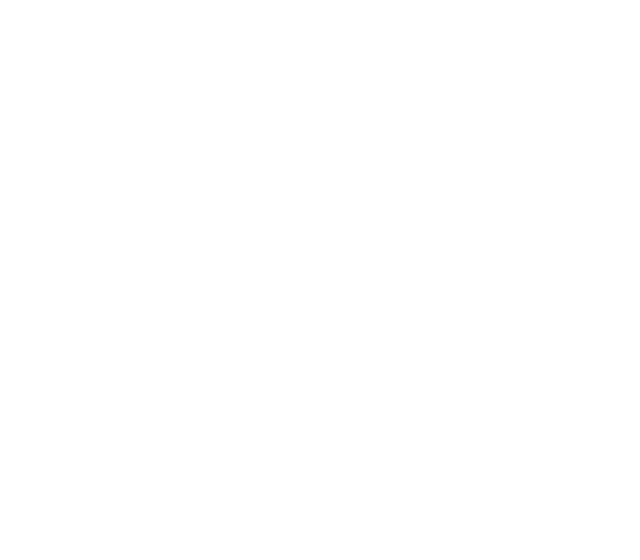
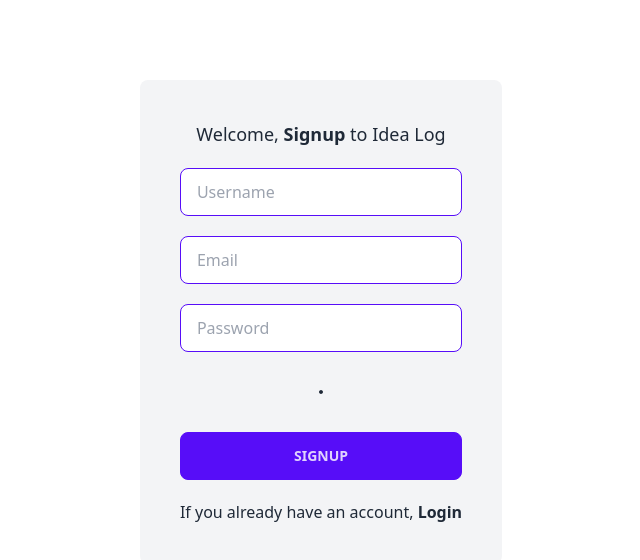
Before and after one commit to SegniDessalegn/Idea-Log, a Nuxt app: page /Signup in a window 1280 px wide. Before the commit this address had no page. Shown: the top 560 px of the page, without its empty margins (319-959 px from the left). Built offline with nearby package versions, Linux system fonts and the light colour scheme.

Commit message:
➕ add signup page

```diff
--- a/pages/login.vue
+++ b/pages/Login.vue
@@ -1,16 +1,16 @@
 
 <template>
     <div class="flex flex-col bg-gray-100 p-10 mt-20 rounded-lg items-center w-fit mx-auto gap-5">
-        <div class="text-lg">Welcome, <b>Login</b> to Idea Log</div>
+        <div class="text-lg">Welcome back, <b>Login</b> to Idea Log</div>
         <input type="text" placeholder="Email" class="input input-bordered input-primary w-full max-w-xs" />
-        <input type="text" placeholder="Password" class="input input-bordered input-primary w-full max-w-xs" />
+        <input type="password" placeholder="Password" class="input input-bordered input-primary w-full max-w-xs" />
         <div class="flex gap-5">
             <div>Remember me for a month</div>
             <input type="checkbox" class="toggle toggle-primary" checked />
         </div>
         <span class="loading loading-ring loading-lg"></span>
         <button class="btn btn-primary w-full max-w-xs">Log in</button>
-        <div>If you do not have an account, you can <a class="link link-hover"><b>Signup</b></a>
+        <div>If you do not have an account, you can <nuxt-link to="signup" class="link link-hover"><b>Signup</b></nuxt-link>
         </div>
     </div>
 </template>
--- /dev/null
+++ b/pages/Signup.vue
@@ -0,0 +1,13 @@
+
+<template>
+    <div class="flex flex-col bg-gray-100 p-10 mt-20 rounded-lg items-center w-fit mx-auto gap-5">
+        <div class="text-lg">Welcome, <b>Signup</b> to Idea Log</div>
+        <input type="text" placeholder="Username" class="input input-bordered input-primary w-full max-w-xs" />
+        <input type="text" placeholder="Email" class="input input-bordered input-primary w-full max-w-xs" />
+        <input type="password" placeholder="Password" class="input input-bordered input-primary w-full max-w-xs" />
+        <span class="loading loading-ring loading-lg"></span>
+        <button class="btn btn-primary w-full max-w-xs">Signup</button>
+        <div>If you already have an account, <nuxt-link to="login" class="link link-hover"><b>Login</b></nuxt-link>
+        </div>
+    </div>
+</template>
```
